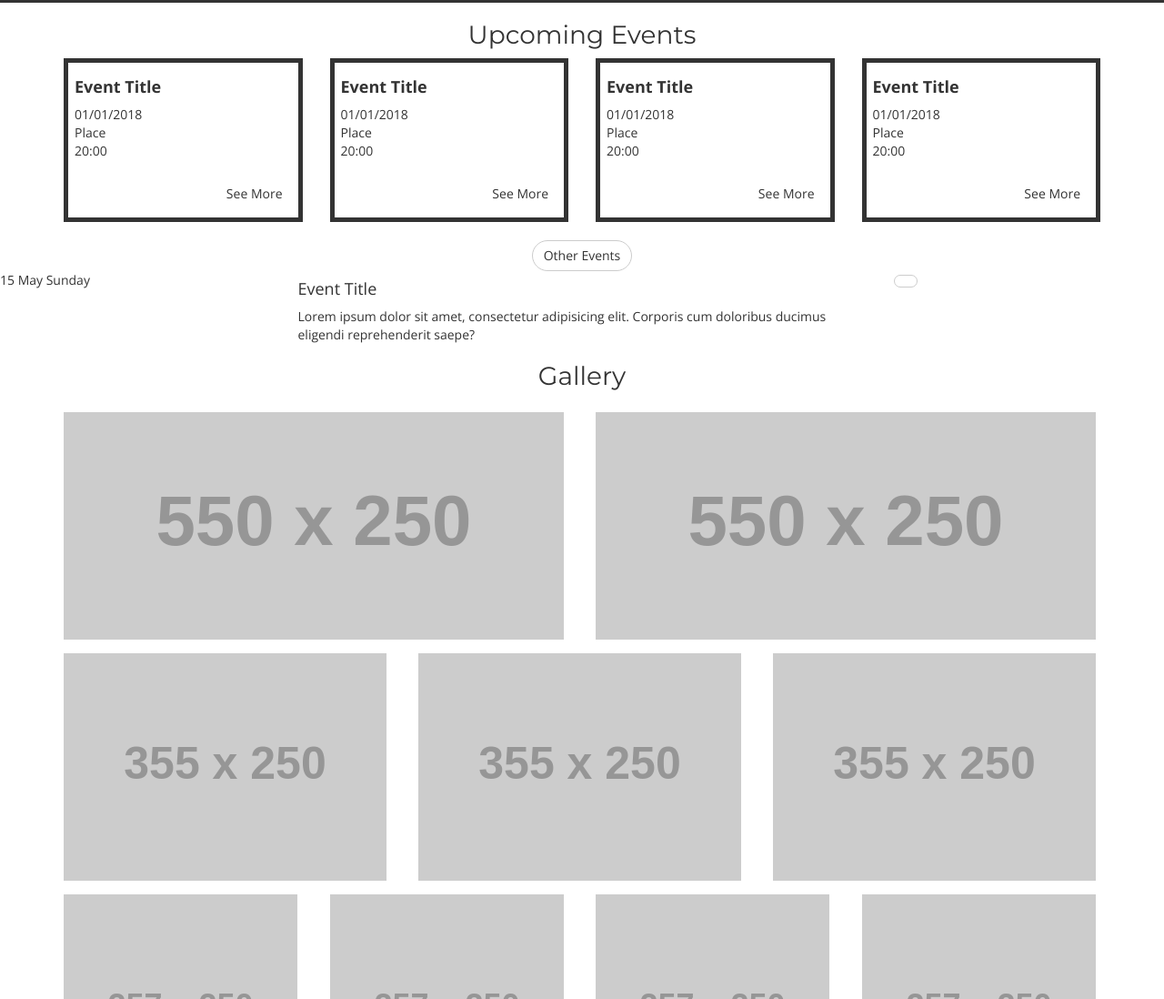
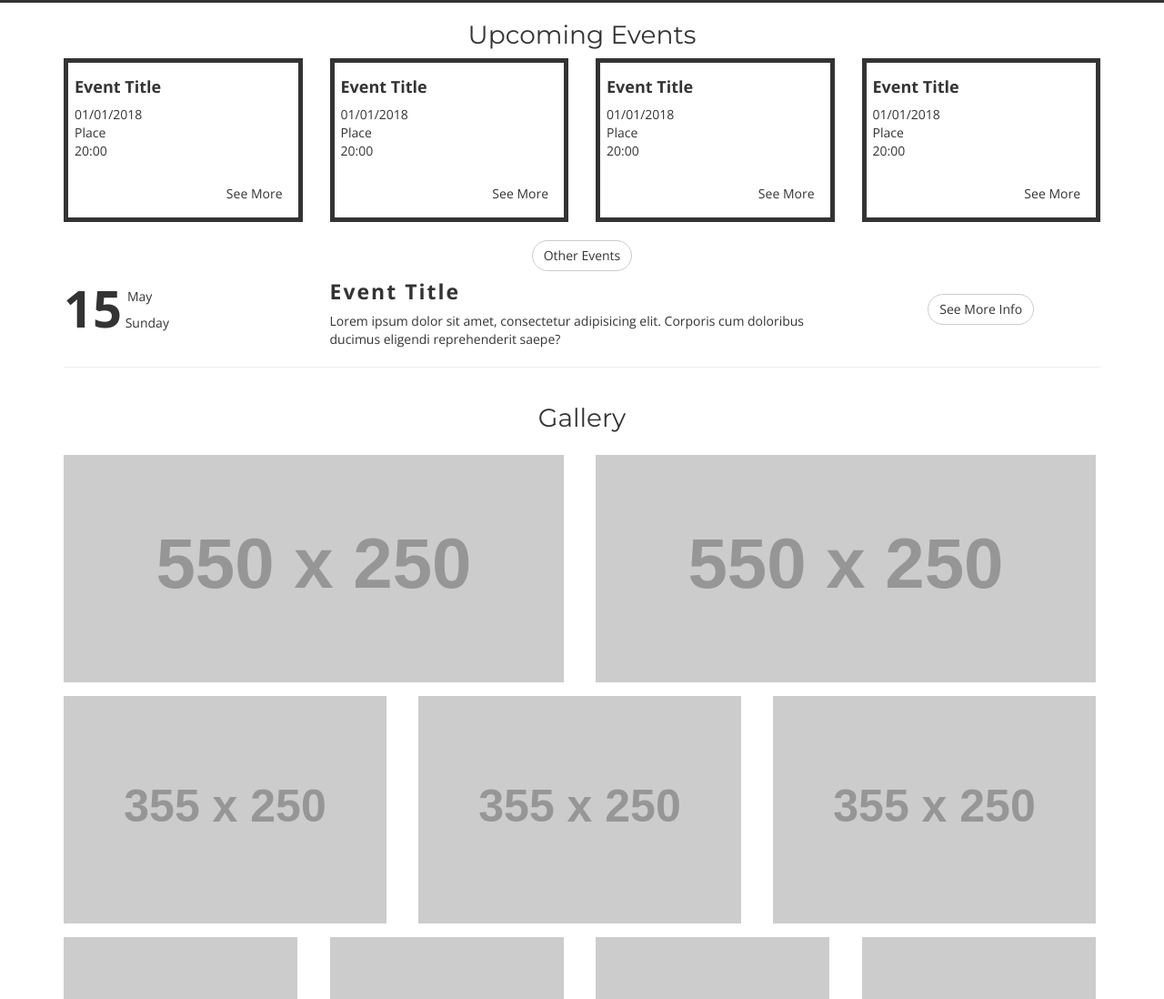
Before and after one commit to barbareshet/achdut-israel, a plain HTML site: page index.html in a window 1280 px wide. Shown: the part 1826-2924 px from the top of the page at 91% size. Drawn offline with nearby package versions, Linux system fonts and the light colour scheme; some packages are replaced by stand-ins of ours; placeholder pictures from the web are drawn by us.

Commit message:
other events setion

```diff
--- a/assets/scss/1-layouts/_events.scss
+++ b/assets/scss/1-layouts/_events.scss
@@ -32,3 +32,41 @@
 
   }
 }
+
+#events-option-2{
+
+
+  .event-date{
+
+
+    .date{
+      font-size: 4em;
+      font-weight: bold;
+    }
+    .month{
+      display: block;
+      position: absolute;
+      top: 18px;
+      left: 85px;
+    }
+  }
+  .event-info{
+
+    .event-title{
+      font-weight: 600;
+      letter-spacing: 2px;
+      font-size: 2.3rem;
+    }
+  }
+  .event-readmore{
+    text-align: center;
+    a.btn-readmore{
+      margin-top: 25px;
+    }
+  }
+  .event-divider{
+    margin: 0 auto;
+    text-align: center;
+    width: 75%;
+  }
+}
--- a/gulp/gulpfile.js
+++ b/gulp/gulpfile.js
@@ -7,9 +7,7 @@ var sass = require('gulp-sass');
 gulp.task('serve', ['sass'], function() {
 
     browserSync.init({
-        server: {
-            baseDir: "./"
-        },
+        server: "..",
         notify: false
     });
 
--- a/index.html
+++ b/index.html
@@ -178,7 +178,8 @@
         </div>
         <!-- /.row -->
     </div><!--/#activities-->
-    <div id="events-option-2" class="row">
+    <div class="container" id="events-option-2">
+        <div class="row">
             <div class="col-sm-12">
                 <div class="row inner-row">
                     <div class="col-md-3 col-sm-12 event-date">
@@ -195,15 +196,19 @@
                         </div><!-- /.event-excerpt -->
                     </div><!-- /.col-md-6 col-sm-12 event-info -->
                     <div class="col-md-3 col-sm-12 event-readmore">
-                    <a href="" class="btn btn-default btn-readmore"></a>
+                        <a href="" class="btn btn-default btn-readmore">See More Info</a>
                     </div>
                     <!-- /.col-md-3 col-sm-12 event-readmore -->
                 </div>
                 <!-- /.row inner-row -->
+                <hr class="divider event-divider">
+                <!-- /.divider event-divider -->
             </div>
             <!-- /.col-sm-12 -->
         </div>
         <!-- /#evets-option-2.row -->
+    </div>
+    <!-- /.container -->
     <div class="container" id="gallery">
         <div class="row">
             <div class="col-sm-12 text-center section-title-wrap">
```
Also changed, not shown: assets/css/main.css. Lines whose indentation alone changed are shown as unchanged.
